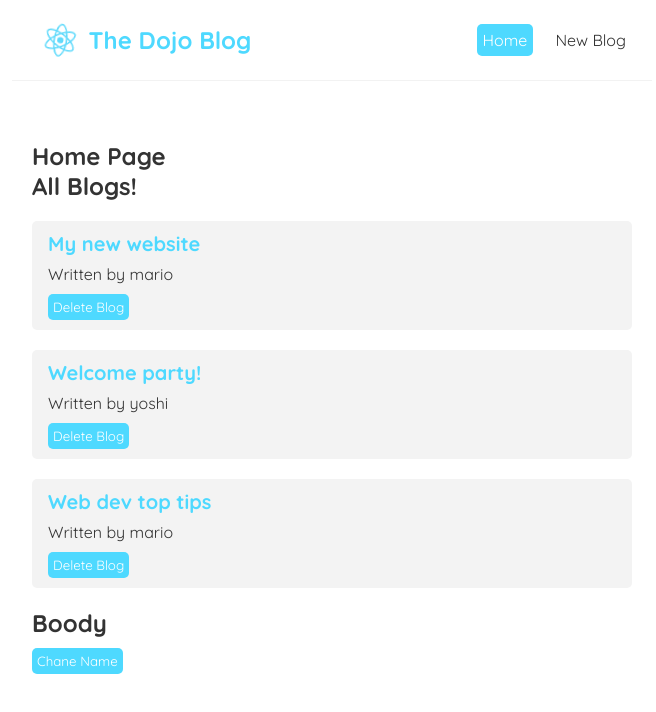
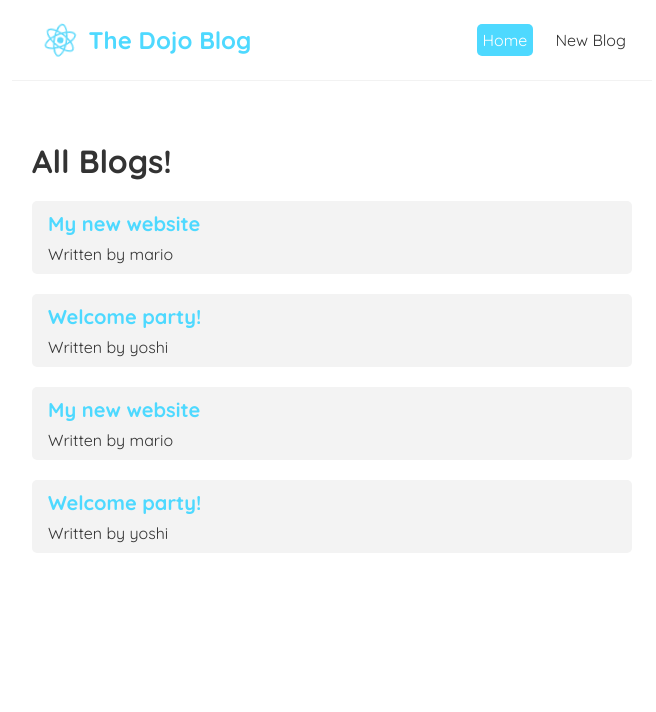
Before and after one commit to Boody2004/learn-react.js, a React (Create React App) app: page / in a window 1280 px wide. Shown: the top 712 px of the page, without its empty margins (308-964 px from the left). Built offline with nearby package versions, Linux system fonts and the light colour scheme; data requests are answered from the project's data file.

Commit message:
add json data and make  Handling fetch errors

```diff
--- /dev/null
+++ b/data/db.json
@@ -0,0 +1,28 @@
+{
+  "blogs": [
+    {
+      "title": "My new website",
+      "body": "lorem ipsum...",
+      "author": "mario",
+      "id": 1
+    },
+    {
+      "title": "Welcome party!",
+      "body": "lorem ipsum...",
+      "author": "yoshi",
+      "id": 2
+    },
+    {
+      "title": "My new website",
+      "body": "lorem ipsum...",
+      "author": "mario",
+      "id": 3
+    },
+    {
+      "title": "Welcome party!",
+      "body": "lorem ipsum...",
+      "author": "yoshi",
+      "id": 4
+    }
+  ]
+}
--- a/src/BlogList.js
+++ b/src/BlogList.js
@@ -1,16 +1,15 @@
-const BlogList = ({ title, blogs, handleDelete }) => {
+const BlogList = ({ title, blogs }) => {
   // const title = props.title;
   // const blogs = props.blogs;
 
   return (
     <div className="blog-list">
-      <h2>{title}</h2>
+      <h1>{title}</h1>
 
       {blogs.map((blog) => (
         <div className="blog-preview" key={blog.id}>
           <h2>{blog.title}</h2>
           <p>Written by {blog.author}</p>
-          <button onClick={() => handleDelete(blog.id)}>Delete Blog</button>
         </div>
       ))}
     </div>
--- a/src/Home.js
+++ b/src/Home.js
@@ -2,36 +2,38 @@ import { useState, useEffect } from "react";
 import BlogList from "./BlogList";
 
 const Home = () => {
-  const [blogs, setBlogs] = useState([
-    { title: "My new website", body: "lorem ipsum...", author: "mario", id: 1 },
-    { title: "Welcome party!", body: "lorem ipsum...", author: "yoshi", id: 2 },
-    {
-      title: "Web dev top tips",
-      body: "lorem ipsum...",
-      author: "mario",
-      id: 3,
-    },
-  ]);
-
-  const [name, setName] = useState("Boody");
-
-  const handleDelete = (id) => {
-    const newBlogs = blogs.filter((blog) => blog.id !== id);
-    setBlogs(newBlogs);
-  };
+  const [blogs, setBlogs] = useState(null);
+  const [isLoding, setIsLoding] = useState(true);
+  const [error, setError] = useState(null);
 
   useEffect(() => {
-    console.log("use effect ran");
-    console.log(name);
-  }, [name]);
+    setTimeout(() => {
+      fetch("http://localhost:8000/blogs")
+        .then((res) => {
+          if (!res.ok) {
+            throw Error("could not fetch the data for that resource");
+          }
+          return res.json();
+        })
+        .then((data) => {
+          setBlogs(data);
+          setIsLoding(false);
+          setError(null);
+        })
+        .catch((err) => {
+          setError(err.message);
+          setIsLoding(false);
+        });
+    }, 1000);
+  }, []);
 
   return (
     <div className="home">
-      <h2>Home Page</h2>
-      <BlogList blogs={blogs} title="All Blogs!" handleDelete={handleDelete} />
+      {error && <div className="err">{error}</div>}
 
-      <h2>{name}</h2>
-      <button onClick={() => setName("Omar")}>Chane Name</button>
+      {isLoding && <div>Loding...</div>}
+
+      {blogs && <BlogList blogs={blogs} title="All Blogs!" />}
     </div>
   );
 };
--- a/src/index.css
+++ b/src/index.css
@@ -49,6 +49,13 @@ nav a:hover {
   margin: 40px auto;
   padding: 20px;
 }
+.home .err {
+  padding: 10px 16px;
+  border-radius: 5px;
+  color: red;
+  background: #f3f3f3;
+  font-weight: bold;
+}
 .blog-preview {
   padding: 10px 16px;
   margin: 20px 0;
@@ -64,17 +71,3 @@ nav a:hover {
   color: #4ed9ff;
   margin-bottom: 8px;
 }
-.home button,
-.blog-preview button {
-  color: #fff;
-  background: #4ed9ff;
-  margin: 10px 0 0 0;
-  padding: 5px;
-  border: none;
-  border-radius: 5px;
-  transition: all 0.3s;
-}
-.home button:hover,
-.blog-preview button:hover {
-  background: #41b6d6;
-}
```
